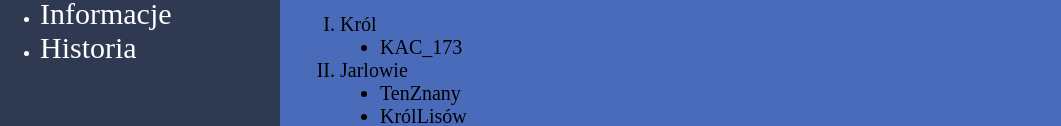
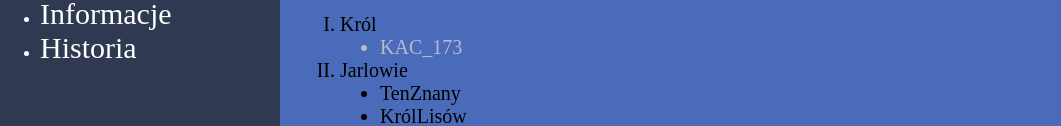
Before and after one commit to NorwGeo/NorwGeo.github.io, a plain HTML site: page zarzadzanie.html in a window 1280 px wide. In both pictures the pointer is over the item "KAC_173". Shown: the part 278-404 px from the top of the page, without its empty margins (0-1061 px from the left). Drawn offline with Linux system fonts and the light colour scheme.

Commit message:
Update style.css

```diff
--- a/style.css
+++ b/style.css
@@ -35,3 +35,6 @@ a{
 a:hover{
     color:rgb(184, 204, 253);
 }
+#opis:hover{
+    color:rgb(184, 186, 206);
+}
```
